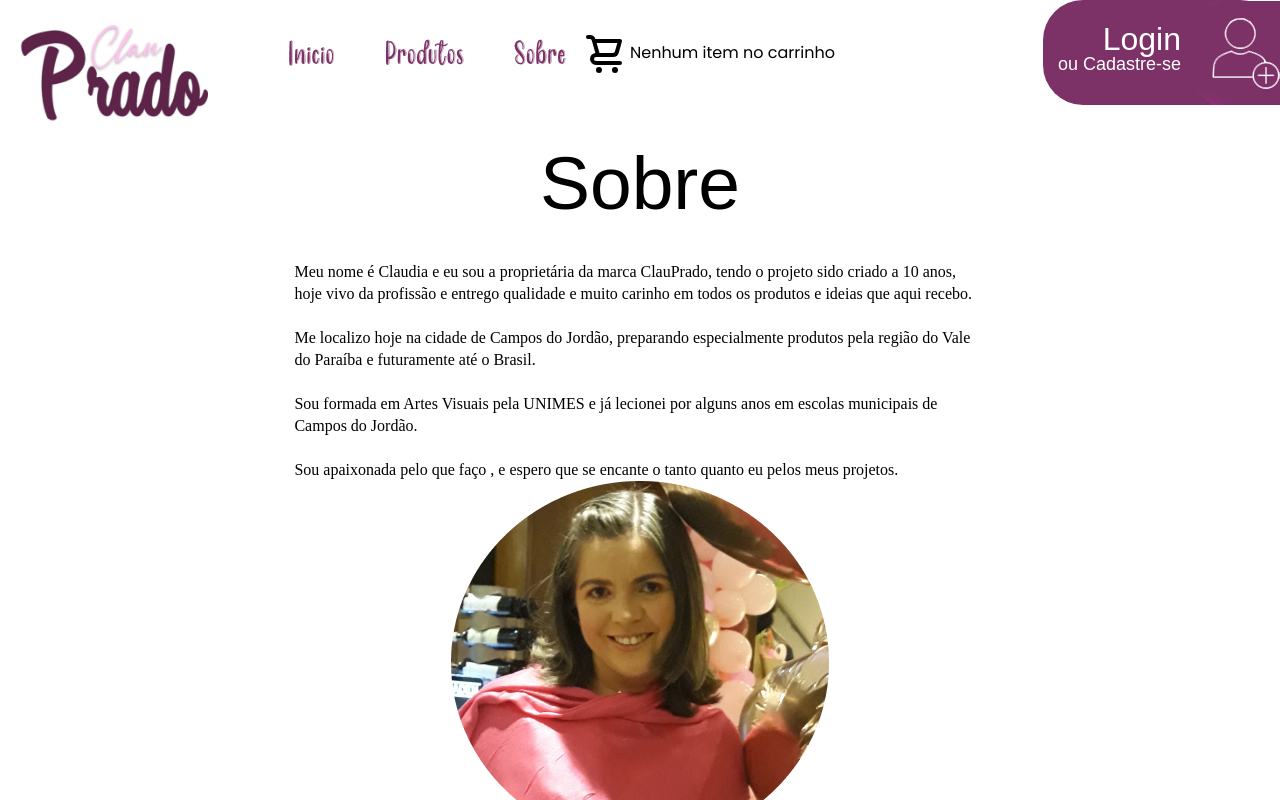
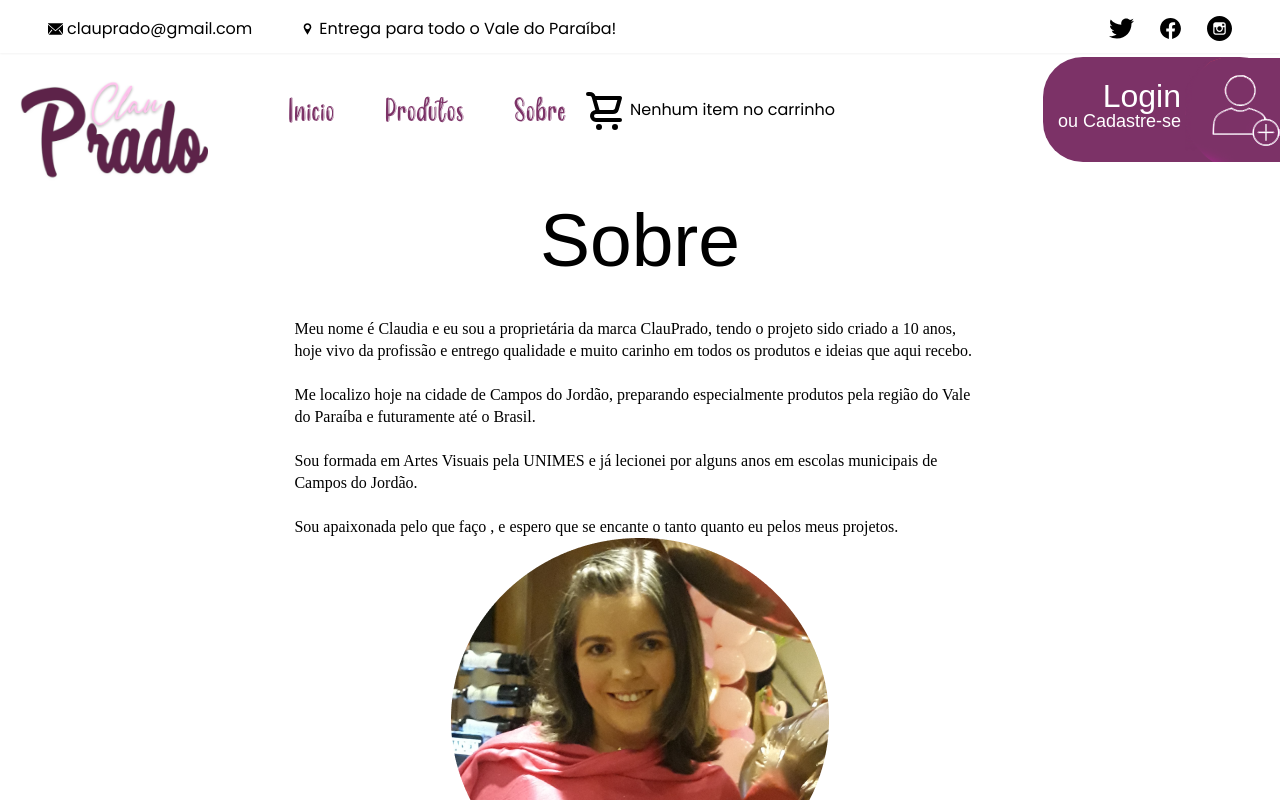
Before and after one commit to Thiteago/svelte-clau-prado, a SvelteKit app: page /sobre in a window 1280 px wide. Shown: the top 800 px of the page. Built offline with nearby package versions, Linux system fonts and the light colour scheme; a web font is replaced by a local one.

Commit message:
created a new subheader

```diff
--- /dev/null
+++ b/src/lib/components/subHeader/SubHeader.svelte
@@ -0,0 +1,25 @@
+<script>
+  import twitter from '$lib/assets/icons/twitter.svg'
+  import facebook from '$lib/assets/icons/facebook.svg'
+  import instagram from '$lib/assets/icons/instagram.svg'
+  import locationpin from '$lib/assets/icons/location-pin.svg'
+  import email from '$lib/assets/icons/email.svg'
+</script>
+
+<div style="z-index: 5" class="flex relative items-center justify-between px-12 bg-white py-3 my-1 shadow-sm">
+  <div class="flex gap-12">
+    <div class="flex gap-1">
+      <img width="15" src={email} alt="icone de arroba">
+      <p>clauprado@gmail.com</p>
+    </div>
+    <div class="flex gap-1">
+      <img width="15" src={locationpin} alt="icone de localização">
+      <p>Entrega para todo o Vale do Paraíba!</p>
+    </div>
+  </div>
+  <div class="flex gap-6">
+    <span><img width="25" src={twitter} alt="logo do twitter"></span>
+    <span><img width="25" src={facebook} alt="logo do facebook"/></span>
+    <span><img width="25" src={instagram} alt="logo do instagram"></span>
+  </div>
+</div>
--- a/src/routes/produtos/+page.svelte
+++ b/src/routes/produtos/+page.svelte
@@ -1,7 +1,7 @@
 <script>
+import SubHeader from '$lib/components/subHeader/SubHeader.svelte'
 import Header from '$lib/components/header/Header.svelte'
 import Busca from '$lib/components/busca/Busca.svelte'
-import Footer from '$lib/components/footer/Footer.svelte'
 import Produto from '$lib/components/produto/Produto.svelte'
 import './produtos.scss'
 import {onMount} from 'svelte'
@@ -49,8 +49,10 @@ $: {
 
 
 </script>
-
-<Header tamanho="pequeno"></Header>
+<div class="bg-white">
+  <SubHeader/>
+  <Header tamanho="pequeno"/>
+</div>
 
 <section class="product-grid">
   <Busca bind:busca={searchInput}></Busca>
@@ -98,6 +100,4 @@ $: {
       {/if}
     </div>
   </div>
-
 </section>
-<Footer></Footer>
--- a/src/routes/sobre/+page.svelte
+++ b/src/routes/sobre/+page.svelte
@@ -4,10 +4,13 @@
   import fotoClau from '$lib/assets/img/foto-clau.png'
   import logoInstagram from '$lib/assets/img/instagram-logo.png'
   import logoFacebook from '$lib/assets/img/facebook-logo.png'
+	import SubHeader from "$lib/components/subHeader/SubHeader.svelte";
 
 </script>
-
-<Header tamanho="grande"></Header>
+<div class="bg-white">
+  <SubHeader/>
+  <Header tamanho="grande"/>
+</div>
 <section class="main-sobre">
   <div class="wrapper-sobre">
     <h1>Sobre</h1>
```
